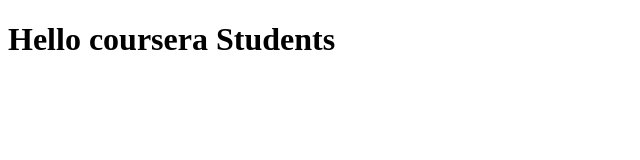
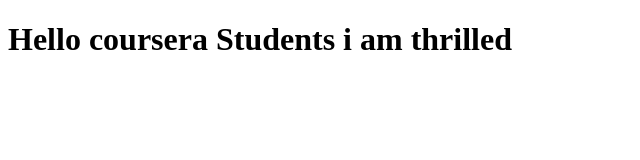
Before and after one commit to Akk111/coursera-test, a plain HTML site: page index.html in a window 1280 px wide. Shown: the whole page, without its empty margins (0-640 px from the left). Drawn offline with Linux system fonts and the light colour scheme.

Commit message:
next version of web file.

```diff
--- a/index.html
+++ b/index.html
@@ -5,6 +5,6 @@
     <title>hello coursera </title>
   </head>
   <body>
-    <h1>Hello coursera Students</h1>
+    <h1>Hello coursera Students i am thrilled</h1>
   </body>
 </html>
```
